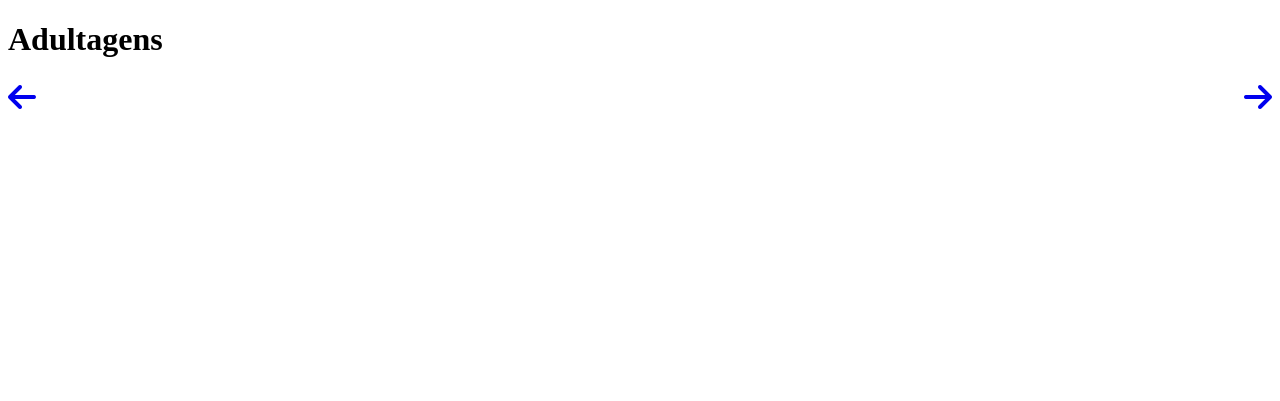
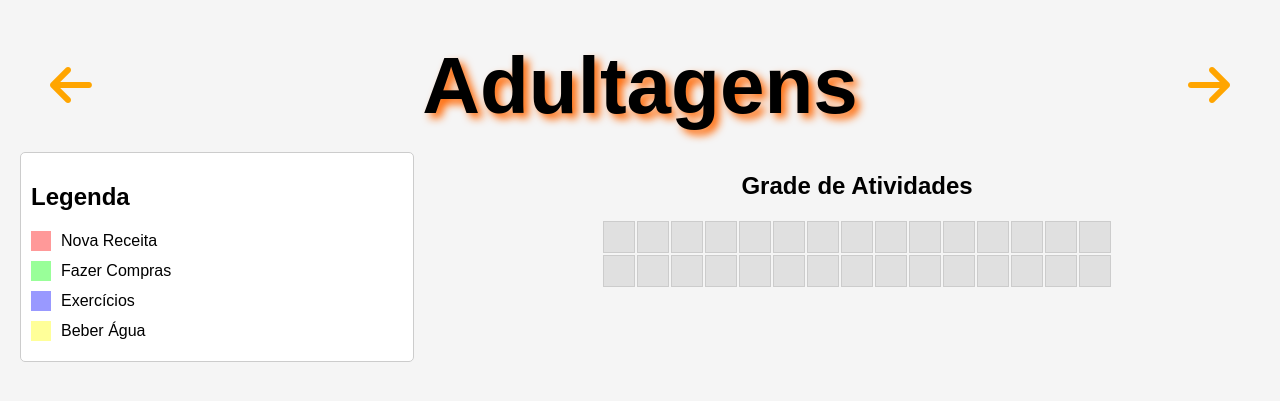
Before and after one commit to manu-sgc/tracker, a Django app: page /adulting/ in a window 1280 px wide. Shown: the top 401 px of the page. Run offline with Django 4.2, Linux system fonts and the light colour scheme.

Commit message:
styling adulting page

```diff
--- a/atividades/templates/atividades/adulting.html
+++ b/atividades/templates/atividades/adulting.html
@@ -5,17 +5,94 @@
     <meta charset="UTF-8">
     <meta name="viewport" content="width=device-width, initial-scale=1.0">
     <title>Adultagens</title>
+    <link rel="stylesheet" href="{% static 'css/adulting.css' %}">
     <link rel="stylesheet" href="https://cdnjs.cloudflare.com/ajax/libs/font-awesome/6.0.0-beta3/css/all.min.css">
 </head>
 <body>
-    <h1>Adultagens</h1>
-    <div style="display: flex; justify-content: space-between;">
-        <a href="{% url 'avaliacao' %}" style="font-size: 2em; text-decoration: none;">
+    <div class="adulto-header">
+        <a href="{% url 'avaliacao' %}" class="arrow-left">
             <i class="fas fa-arrow-left"></i>
         </a>
-        <a href="{% url 'habitos' %}" style="font-size: 2em; text-decoration: none;">
+        <h1>Adultagens</h1>
+        <a href="{% url 'habitos' %}" class="arrow-right">
             <i class="fas fa-arrow-right"></i>
         </a>
     </div>
+
+    <div class="container">
+        <div class="legend">
+            <h2>Legenda</h2>
+            <div class="legend-item" onclick="setCurrentBlock('tetris-shape-1')">
+                <div class="tetris-shape-1"></div>
+                <span>Nova Receita</span>
+            </div>
+            <div class="legend-item" onclick="setCurrentBlock('tetris-shape-2')">
+                <div class="tetris-shape-2"></div>
+                <span>Fazer Compras</span>
+            </div>
+            <div class="legend-item" onclick="setCurrentBlock('tetris-shape-3')">
+                <div class="tetris-shape-3"></div>
+                <span>Exercícios</span>
+            </div>
+            <div class="legend-item" onclick="setCurrentBlock('tetris-shape-4')">
+                <div class="tetris-shape-4"></div>
+                <span>Beber Água</span>
+            </div>
+        </div>
+        <div class="tetris-grid" id="tetrisGrid">
+            <h2>Grade de Atividades</h2>
+            <div class="tetris-row">
+                <div class="tetris-cell" onclick="fillCell(this)"></div>
+                <div class="tetris-cell" onclick="fillCell(this)"></div>
+                <div class="tetris-cell" onclick="fillCell(this)"></div>
+                <div class="tetris-cell" onclick="fillCell(this)"></div>
+                <div class="tetris-cell" onclick="fillCell(this)"></div>
+                <div class="tetris-cell" onclick="fillCell(this)"></div>
+                <div class="tetris-cell" onclick="fillCell(this)"></div>
+                <div class="tetris-cell" onclick="fillCell(this)"></div>
+                <div class="tetris-cell" onclick="fillCell(this)"></div>
+                <div class="tetris-cell" onclick="fillCell(this)"></div>
+                <div class="tetris-cell" onclick="fillCell(this)"></div>
+                <div class="tetris-cell" onclick="fillCell(this)"></div>
+                <div class="tetris-cell" onclick="fillCell(this)"></div>
+                <div class="tetris-cell" onclick="fillCell(this)"></div>
+                <div class="tetris-cell" onclick="fillCell(this)"></div>
+            </div>
+            <div class="tetris-row">
+                <div class="tetris-cell" onclick="fillCell(this)"></div>
+                <div class="tetris-cell" onclick="fillCell(this)"></div>
+                <div class="tetris-cell" onclick="fillCell(this)"></div>
+                <div class="tetris-cell" onclick="fillCell(this)"></div>
+                <div class="tetris-cell" onclick="fillCell(this)"></div>
+                <div class="tetris-cell" onclick="fillCell(this)"></div>
+                <div class="tetris-cell" onclick="fillCell(this)"></div>
+                <div class="tetris-cell" onclick="fillCell(this)"></div>
+                <div class="tetris-cell" onclick="fillCell(this)"></div>
+                <div class="tetris-cell" onclick="fillCell(this)"></div>
+                <div class="tetris-cell" onclick="fillCell(this)"></div>
+                <div class="tetris-cell" onclick="fillCell(this)"></div>
+                <div class="tetris-cell" onclick="fillCell(this)"></div>
+                <div class="tetris-cell" onclick="fillCell(this)"></div>
+                <div class="tetris-cell" onclick="fillCell(this)"></div>
+            </div>
+        </div>
+    </div>
+
+    <script>
+        let currentColor = ''; // Corrigido para usar uma variável global para armazenar a cor atual
+
+        function setCurrentColor(color) {
+            currentColor = color; // Define a cor selecionada
+        }
+
+        function fillCell(cell) {
+            if (currentColor) {
+                // Remove todas as classes de cor antes de adicionar uma nova
+                cell.classList.remove('tetris-shape-1', 'tetris-shape-2', 'tetris-shape-3', 'tetris-shape-4');
+                cell.classList.add(currentColor); // Adiciona a classe do bloco atual
+            }
+        }
+    </script>
+
 </body>
 </html>
--- /dev/null
+++ b/static/css/adulting.css
@@ -0,0 +1,102 @@
+.adulto-header {
+    display: flex;
+    align-items: center;
+    justify-content: space-between;
+    margin-top: 0px !important;
+}
+
+h1 {
+    text-align: center;
+    margin: 20px 0;
+    font-size: 5rem;
+    color: black;
+    text-shadow: 5px 5px 8px #ff6600;
+}
+
+.arrow-left, .arrow-right {
+    font-size: 3rem;
+    color: #ffa500;
+    cursor: pointer;
+    margin-left: 30px;
+    margin-right: 30px;
+}
+
+.arrow-left:hover, .arrow-right:hover {
+    color: #ff6600;
+}
+
+body {
+    font-family: Arial, sans-serif;
+    background-color: #f5f5f5;
+    margin: 0;
+    padding: 20px;
+}
+
+h1 {
+    text-align: center;
+}
+
+.container {
+    display: flex;
+    justify-content: space-between;
+}
+
+.legend {
+    width: 30%;
+    padding: 10px;
+    background-color: #ffffff;
+    border: 1px solid #ccc;
+    border-radius: 5px;
+}
+
+.legend-item {
+    display: flex;
+    align-items: center;
+    margin-bottom: 10px;
+    cursor: pointer; /* Mudança de cursor para indicar clicável */
+}
+
+.legend-item div {
+    width: 20px;
+    height: 20px;
+    margin-right: 10px;
+}
+
+.tetris-shape-1 {
+    background-color: #ff9999; /* Cor para atividade 1 */
+}
+
+.tetris-shape-2 {
+    background-color: #99ff99; /* Cor para atividade 2 */
+}
+
+.tetris-shape-3 {
+    background-color: #9999ff; /* Cor para atividade 3 */
+}
+
+.tetris-shape-4 {
+    background-color: #ffff99; /* Cor para atividade 4 */
+}
+
+.tetris-grid {
+    width: 65%;
+    display: flex;
+    flex-direction: column;
+    align-items: center;
+}
+
+.tetris-row {
+    display: flex;
+}
+
+.tetris-cell {
+    width: 30px; /* Largura de cada célula */
+    height: 30px; /* Altura de cada célula */
+    border: 1px solid #ccc;
+    margin: 1px;
+    background-color: #e0e0e0; /* Cor padrão para células vazias */
+    transition: background-color 0.3s;
+    cursor: pointer; /* Cursor indicando que a célula é clicável */
+}
+
+/* Adicione mais classes de cor conforme necessário */
```
